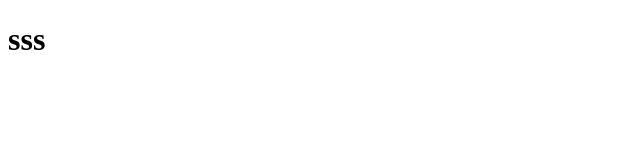
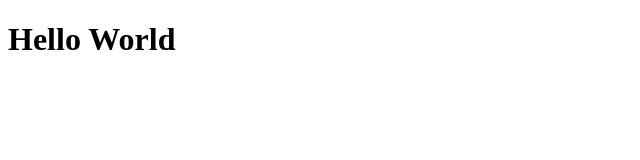
Before and after one commit to malika776/lesson-1, a plain HTML site: page index.html in a window 1280 px wide. Shown: the whole page, without its empty margins (0-640 px from the left). Drawn offline with Linux system fonts and the light colour scheme.

Commit message:
Add h1 and update title

```diff
--- a/index.html
+++ b/index.html
@@ -4,9 +4,9 @@
     <meta charset="UTF-8">
     <meta http-equiv="X-UA-Compatible" content="IE=edge">
     <meta name="viewport" content="width=, initial-scale=1.0">
-    <title>Document</title>
+    <title>Test GIT</title>
 </head>
 <body>
-    <h1>sss</h1>
+    <h1>Hello World</h1>
 </body>
 </html>
```
